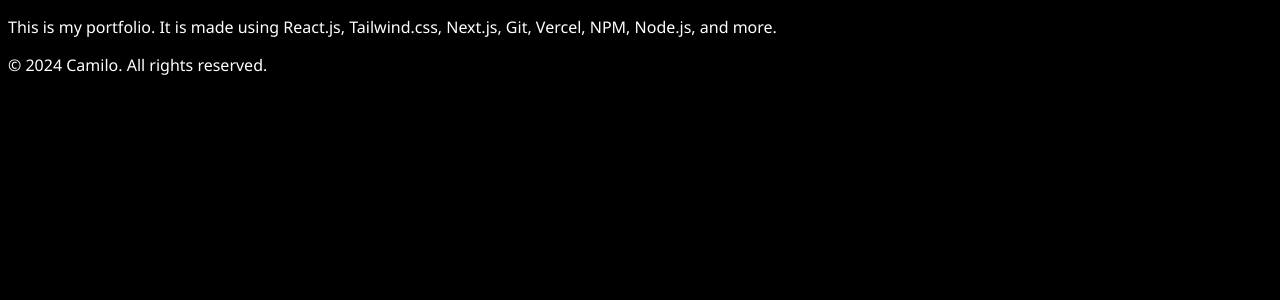
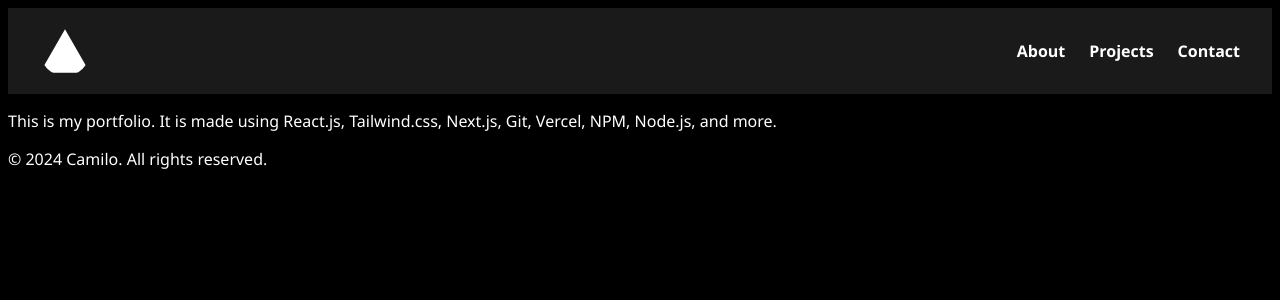
Before and after one commit to fullstacknyc/portfolio, a Next.js app: page / in a window 1280 px wide. Shown: the top 300 px of the page. Built offline with nearby package versions, Linux system fonts and the light colour scheme.

Commit message:
update site

```diff
--- a/src/app/globals.css
+++ b/src/app/globals.css
@@ -7,3 +7,30 @@
   color: white;
   font-family: 'Segoe UI', Tahoma, Geneva, Verdana, sans-serif
 }
+nav {
+  display: flex;
+  justify-content: space-between;
+  align-items: center;
+  padding: 1rem 2rem;
+  background-color: #1a1a1a;
+}
+nav img {
+  height: 50px;
+  width: 50px;
+  border-radius: 50%;
+}
+nav ul {
+  list-style: none;
+  display: flex;
+  gap: 1.5rem;
+}
+nav ul li a {
+  color: white;
+  text-decoration: none;
+  font-weight: bold;
+  transition: color 0.3s;
+}
+nav ul li a:hover {
+  color: red;
+  cursor: pointer;
+}
--- a/src/app/layout.tsx
+++ b/src/app/layout.tsx
@@ -29,7 +29,12 @@
 function Navbar() {
   return (
     <nav>
-
+      <img src="/vercel.svg" alt="Camilo's Logo" className="logo"/>
+      <ul>
+        <li><a>About</a></li>
+        <li><a>Projects</a></li>
+        <li><a>Contact</a></li>
+      </ul>
     </nav>
   )
 }
```
